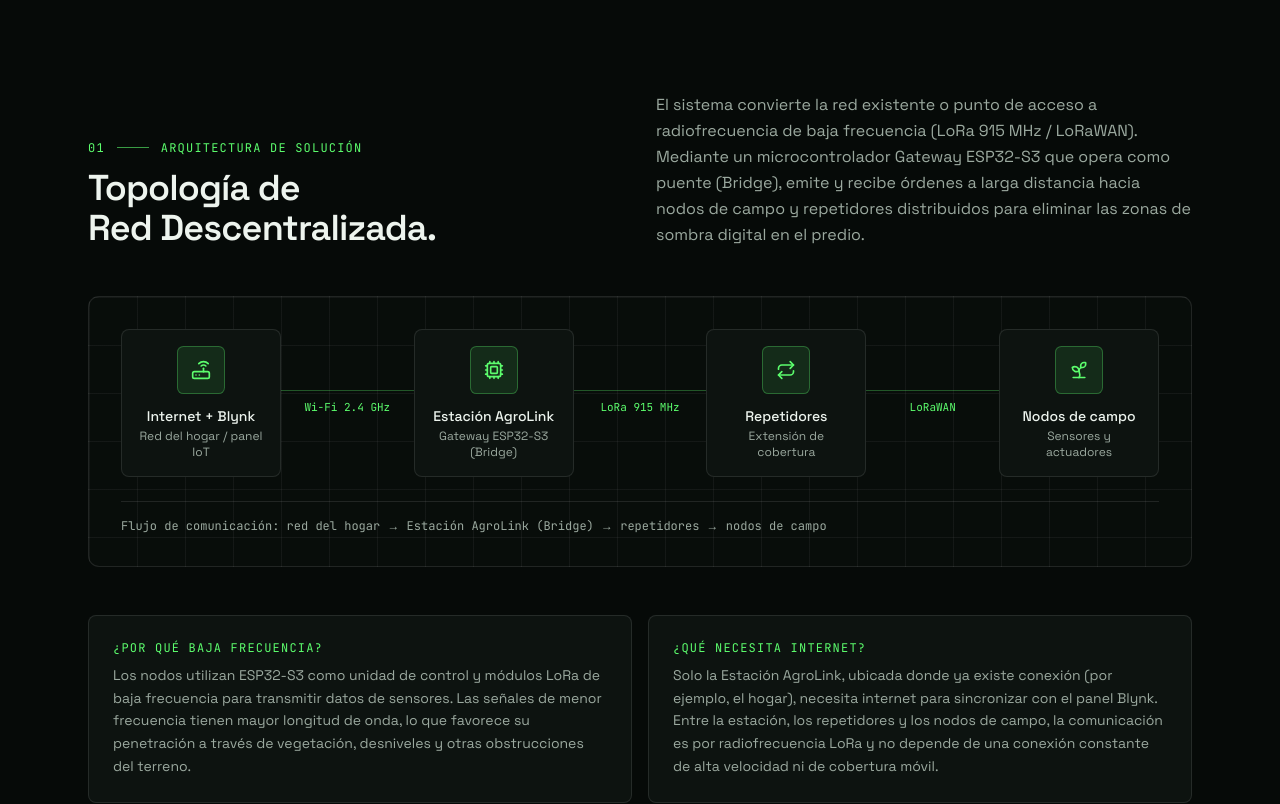
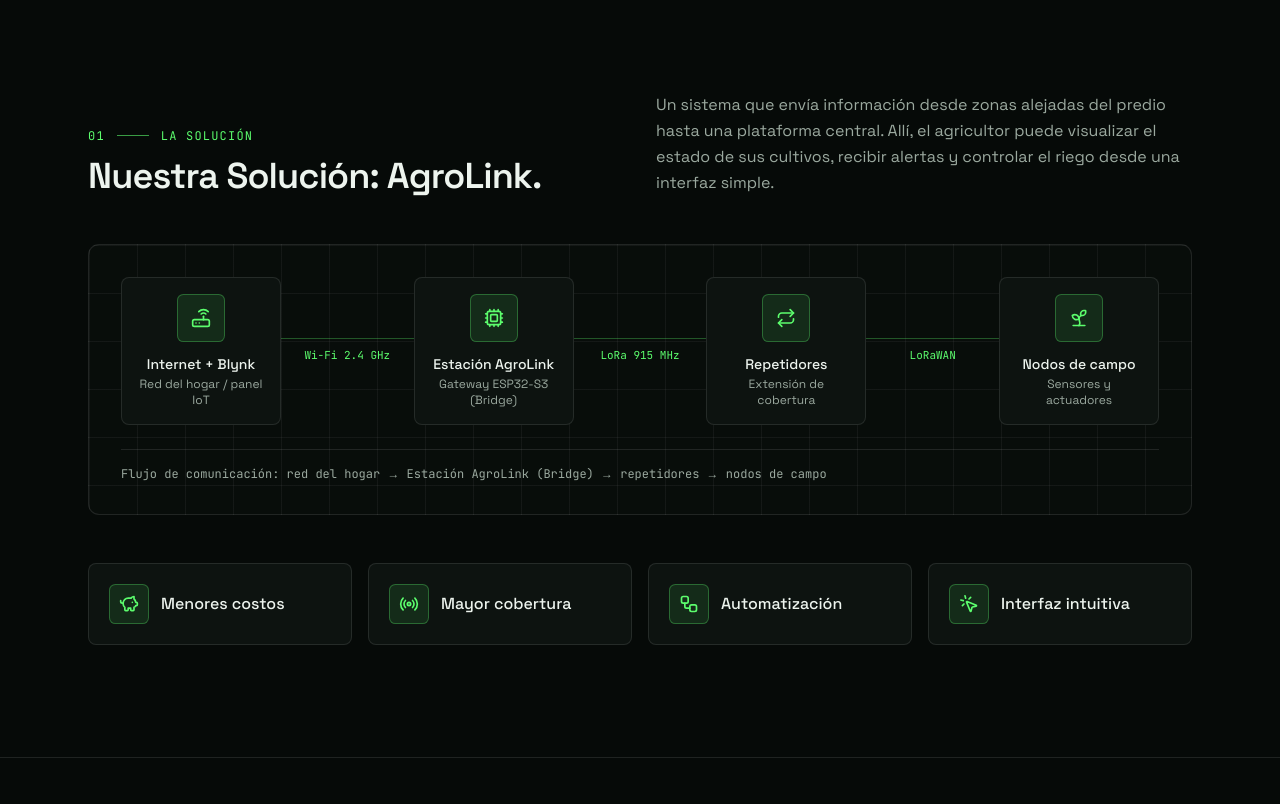
Before and after one commit to Javoosh/AgroLink-project, a Next.js app: page / in a window 1280 px wide. Shown: the part 1720-2524 px from the top of the page. Built offline with nearby package versions, Linux system fonts and the light colour scheme.

Commit message:
Simplify solution section with benefits list

```diff
--- a/components/agrolink/architecture.tsx
+++ b/components/agrolink/architecture.tsx
@@ -1,5 +1,22 @@
-import { Cpu, Repeat, Router, Sprout, type LucideIcon } from 'lucide-react'
+import {
+  Cpu,
+  MousePointerClick,
+  PiggyBank,
+  Radio,
+  Repeat,
+  Router,
+  Sprout,
+  Workflow,
+  type LucideIcon,
+} from 'lucide-react'
 import { SectionHeading } from './section-heading'
+
+const benefits: { icon: LucideIcon; label: string }[] = [
+  { icon: PiggyBank, label: 'Menores costos' },
+  { icon: Radio, label: 'Mayor cobertura' },
+  { icon: Workflow, label: 'Automatización' },
+  { icon: MousePointerClick, label: 'Interfaz intuitiva' },
+]
 
 type Stage = {
   icon: LucideIcon
@@ -64,15 +81,13 @@ export function Architecture() {
           <SectionHeading
             id="arquitectura-title"
             index="01"
-            eyebrow="Arquitectura de solución"
-            title="Topología de Red Descentralizada."
+            eyebrow="La solución"
+            title="Nuestra Solución: AgroLink."
           />
           <p className="text-pretty leading-relaxed text-muted-foreground">
-            El sistema convierte la red existente o punto de acceso a radiofrecuencia de baja
-            frecuencia (LoRa 915 MHz / LoRaWAN). Mediante un microcontrolador Gateway ESP32-S3 que
-            opera como puente (Bridge), emite y recibe órdenes a larga distancia hacia nodos de
-            campo y repetidores distribuidos para eliminar las zonas de sombra digital en el
-            predio.
+            Un sistema que envía información desde zonas alejadas del predio hasta una plataforma
+            central. Allí, el agricultor puede visualizar el estado de sus cultivos, recibir
+            alertas y controlar el riego desde una interfaz simple.
           </p>
         </div>
 
@@ -90,30 +105,19 @@ export function Architecture() {
           </figcaption>
         </figure>
 
-        <div className="grid gap-4 md:grid-cols-2">
-          <article className="flex flex-col gap-2 rounded-lg border border-border bg-card p-5 md:p-6">
-            <h3 className="font-mono text-xs uppercase tracking-widest text-primary">
-              ¿Por qué baja frecuencia?
-            </h3>
-            <p className="text-pretty text-sm leading-relaxed text-muted-foreground">
-              Los nodos utilizan ESP32-S3 como unidad de control y módulos LoRa de baja frecuencia
-              para transmitir datos de sensores. Las señales de menor frecuencia tienen mayor
-              longitud de onda, lo que favorece su penetración a través de vegetación, desniveles
-              y otras obstrucciones del terreno.
-            </p>
-          </article>
-          <article className="flex flex-col gap-2 rounded-lg border border-border bg-card p-5 md:p-6">
-            <h3 className="font-mono text-xs uppercase tracking-widest text-primary">
-              ¿Qué necesita internet?
-            </h3>
-            <p className="text-pretty text-sm leading-relaxed text-muted-foreground">
-              Solo la Estación AgroLink, ubicada donde ya existe conexión (por ejemplo, el hogar),
-              necesita internet para sincronizar con el panel Blynk. Entre la estación, los
-              repetidores y los nodos de campo, la comunicación es por radiofrecuencia LoRa y no
-              depende de una conexión constante de alta velocidad ni de cobertura móvil.
-            </p>
-          </article>
-        </div>
+        <ul className="grid grid-cols-2 gap-4 md:grid-cols-4">
+          {benefits.map(({ icon: Icon, label }) => (
+            <li
+              key={label}
+              className="flex items-center gap-3 rounded-lg border border-border bg-card p-4 md:p-5"
+            >
+              <span className="flex size-10 shrink-0 items-center justify-center rounded-md border border-primary/30 bg-primary/10 text-primary">
+                <Icon className="size-5" aria-hidden="true" />
+              </span>
+              <span className="text-sm font-medium md:text-base">{label}</span>
+            </li>
+          ))}
+        </ul>
       </div>
     </section>
   )
```
